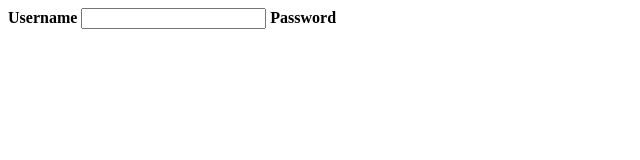
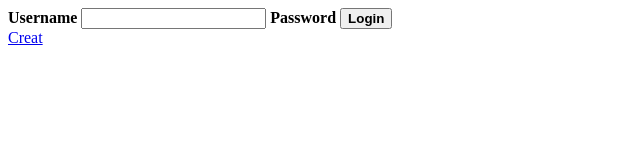
Before and after one commit to Enquil/CodeInstitute-Project-2, a plain HTML site: page index.html in a window 1280 px wide. Shown: the whole page, without its empty margins (0-640 px from the left). Drawn offline with Linux system fonts and the light colour scheme.

```diff
--- a/index.html
+++ b/index.html
@@ -17,12 +17,18 @@
             <label for="uname"><b>Username</b></label>
             <input type="text">
             <label for="psw"><b>Password</b></label>
+            <button><b>Login</b></button>
         </div>
     </form>
 
 
-    <!--new user-->
+    <!--new user, forgot password-->
+    <div>
+        <a href="create-user.html">Creat</a>
+    </div>
 
+
+    <!---->
 
 <script src="assets/js/script.js"></script>
 </body>
```
